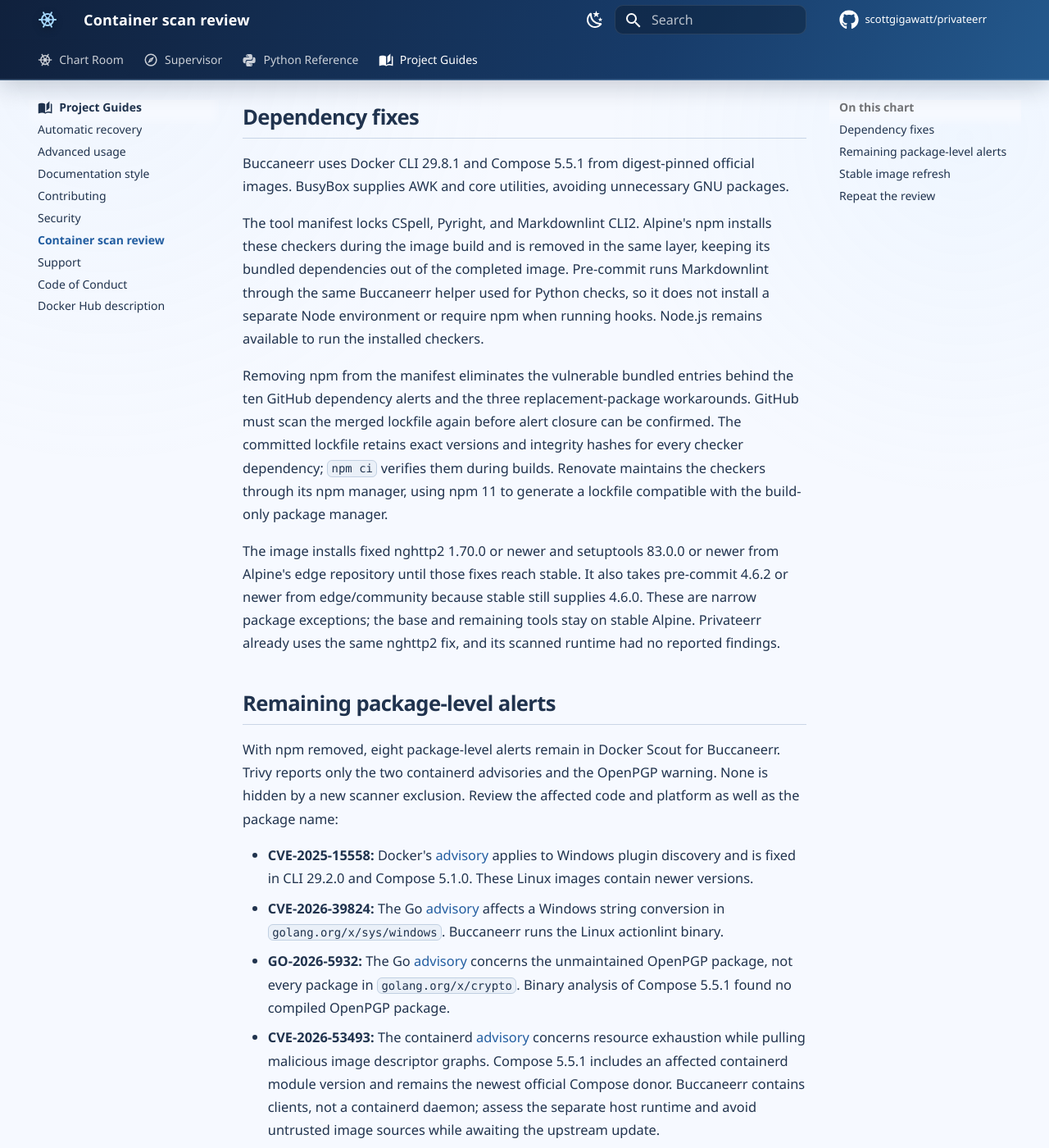
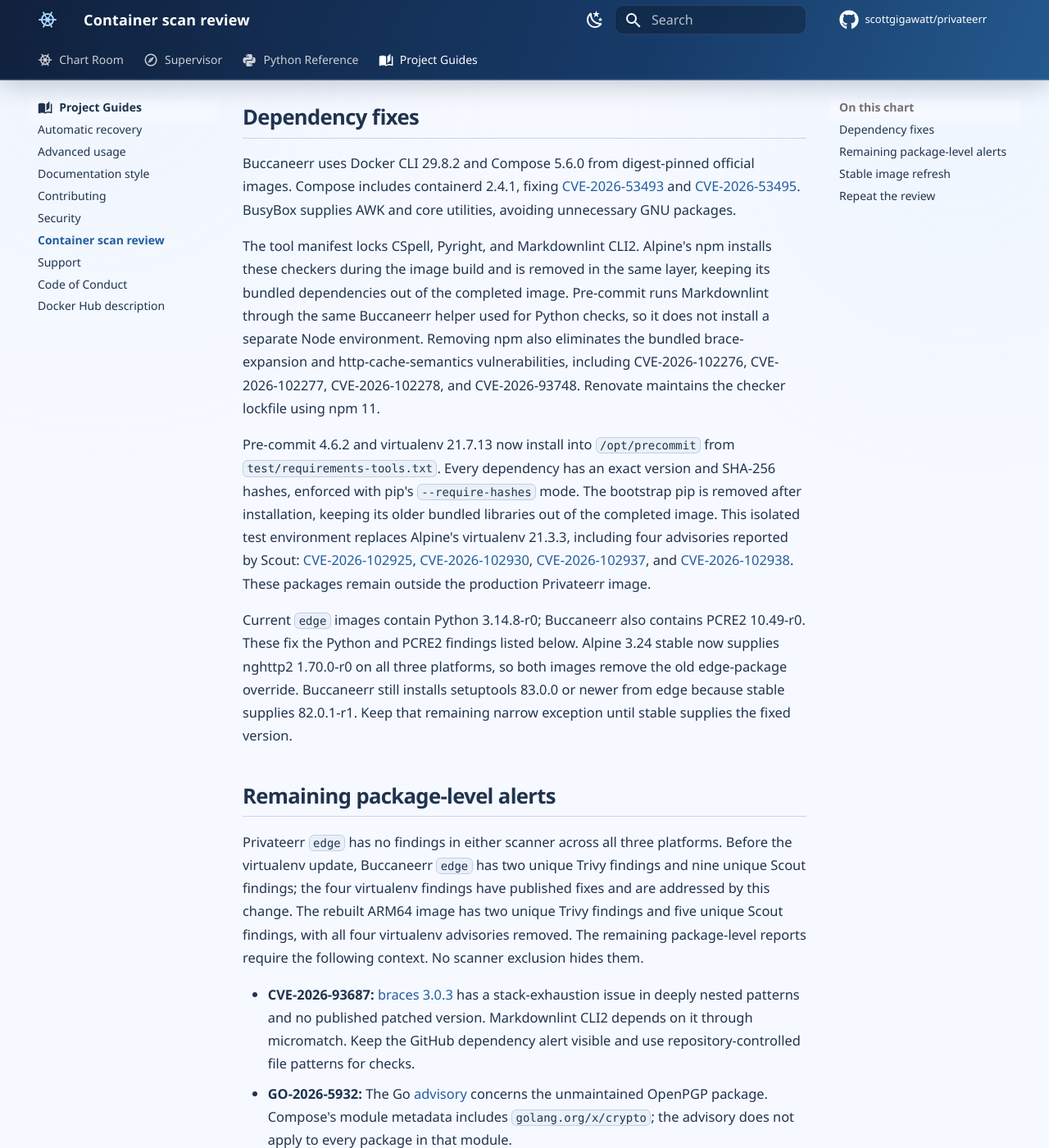
Before and after one commit to scottgigawatt/privateerr, an MkDocs documentation site: the page built from docs/container-scan-review.md, in a window 1280 px wide and 1400 px high, scrolled down 416 px. Shown: the whole window at 82% size. Built offline with MkDocs 1.6.1 and Material for MkDocs 9.7.7, drawn with Linux system fonts in a browser that asks for light colours; comment, search, counter and statistics services are not loaded; some of the changed text lies outside the part shown.

Commit message:
🛡️ Patch Buccaneerr virtualenv and retire fixed nghttp2 workaround (#103)
* 🧹 Virtualenv walks the patched plank

* ⚓ Nghttp2 comes home from the edge

````diff
--- a/docs/container-scan-review.md
+++ b/docs/container-scan-review.md
@@ -1,42 +1,51 @@
 # Container scan review
 
-Reviewed on September 30, 2026 with Trivy 0.74.0 (database updated at 07:10 UTC), plus Docker Scout 1.24.0. The review covers immutable `edge` and `latest` digests for all three supported platforms, plus the rebuilt Buccaneerr image with build-only npm. Scanner databases change, so these findings apply to the scanned artifacts rather than every future image with the same tag.
+Reviewed on October 4, 2026 with Trivy 0.74.0 for published artifacts, Trivy 0.75.0 for the rebuilt ARM64 image, and Docker Scout 1.24.0 (Trivy database updated at 14:28 UTC). The review covers immutable `edge` and `latest` digests on `linux/amd64`, `linux/arm64`, and `linux/arm/v7`. Scanner databases change, so these findings apply to the scanned artifacts rather than every future image with the same tag.
 
 ## Dependency fixes
 
-Buccaneerr uses Docker CLI 29.8.1 and Compose 5.5.1 from digest-pinned official images. BusyBox supplies AWK and core utilities, avoiding unnecessary GNU packages.
+Buccaneerr uses Docker CLI 29.8.2 and Compose 5.6.0 from digest-pinned official images. Compose includes containerd 2.4.1, fixing [CVE-2026-53493](https://github.com/containerd/containerd/security/advisories/GHSA-pg57-6jwg-q645) and [CVE-2026-53495](https://github.com/containerd/containerd/security/advisories/GHSA-7jxh-36q5-gcqv). BusyBox supplies AWK and core utilities, avoiding unnecessary GNU packages.
 
-The tool manifest locks CSpell, Pyright, and Markdownlint CLI2. Alpine's npm installs these checkers during the image build and is removed in the same layer, keeping its bundled dependencies out of the completed image. Pre-commit runs Markdownlint through the same Buccaneerr helper used for Python checks, so it does not install a separate Node environment or require npm when running hooks. Node.js remains available to run the installed checkers.
+The tool manifest locks CSpell, Pyright, and Markdownlint CLI2. Alpine's npm installs these checkers during the image build and is removed in the same layer, keeping its bundled dependencies out of the completed image. Pre-commit runs Markdownlint through the same Buccaneerr helper used for Python checks, so it does not install a separate Node environment. Removing npm also eliminates the bundled brace-expansion and http-cache-semantics vulnerabilities, including CVE-2026-102276, CVE-2026-102277, CVE-2026-102278, and CVE-2026-93748. Renovate maintains the checker lockfile using npm 11.
 
-Removing npm from the manifest eliminates the vulnerable bundled entries behind the ten GitHub dependency alerts and the three replacement-package workarounds. GitHub must scan the merged lockfile again before alert closure can be confirmed. The committed lockfile retains exact versions and integrity hashes for every checker dependency; `npm ci` verifies them during builds. Renovate maintains the checkers through its npm manager, using npm 11 to generate a lockfile compatible with the build-only package manager.
+Pre-commit 4.6.2 and virtualenv 21.7.13 now install into `/opt/precommit` from `test/requirements-tools.txt`. Every dependency has an exact version and SHA-256 hashes, enforced with pip's `--require-hashes` mode. The bootstrap pip is removed after installation, keeping its older bundled libraries out of the completed image. This isolated test environment replaces Alpine's virtualenv 21.3.3, including four advisories reported by Scout: [CVE-2026-102925](https://github.com/advisories/GHSA-p58f-9548-mpm2), [CVE-2026-102930](https://github.com/advisories/GHSA-94p9-xgh2-xp45), [CVE-2026-102937](https://github.com/advisories/GHSA-x78j-v8h9-3j2q), and [CVE-2026-102938](https://github.com/advisories/GHSA-9h9j-4vrj-gf7g). These packages remain outside the production Privateerr image.
 
-The image installs fixed nghttp2 1.70.0 or newer and setuptools 83.0.0 or newer from Alpine's edge repository until those fixes reach stable. It also takes pre-commit 4.6.2 or newer from edge/community because stable still supplies 4.6.0. These are narrow package exceptions; the base and remaining tools stay on stable Alpine. Privateerr already uses the same nghttp2 fix, and its scanned runtime had no reported findings.
+Current `edge` images contain Python 3.14.8-r0; Buccaneerr also contains PCRE2 10.49-r0. These fix the Python and PCRE2 findings listed below. Alpine 3.24 stable now supplies nghttp2 1.70.0-r0 on all three platforms, so both images remove the old edge-package override. Buccaneerr still installs setuptools 83.0.0 or newer from edge because stable supplies 82.0.1-r1. Keep that remaining narrow exception until stable supplies the fixed version.
 
 ## Remaining package-level alerts
 
-With npm removed, eight package-level alerts remain in Docker Scout for Buccaneerr. Trivy reports only the two containerd advisories and the OpenPGP warning. None is hidden by a new scanner exclusion. Review the affected code and platform as well as the package name:
+Privateerr `edge` has no findings in either scanner across all three platforms. Before the virtualenv update, Buccaneerr `edge` has two unique Trivy findings and nine unique Scout findings; the four virtualenv findings have published fixes and are addressed by this change. The rebuilt ARM64 image has two unique Trivy findings and five unique Scout findings, with all four virtualenv advisories removed. The remaining package-level reports require the following context. No scanner exclusion hides them.
 
-- **CVE-2025-15558:** Docker's [advisory](https://github.com/docker/cli/security/advisories/GHSA-p436-gjf2-799p) applies to Windows plugin discovery and is fixed in CLI 29.2.0 and Compose 5.1.0. These Linux images contain newer versions.
-- **CVE-2026-39824:** The Go [advisory](https://pkg.go.dev/vuln/GO-2026-5024) affects a Windows string conversion in `golang.org/x/sys/windows`. Buccaneerr runs the Linux actionlint binary.
-- **GO-2026-5932:** The Go [advisory](https://pkg.go.dev/vuln/GO-2026-5932) concerns the unmaintained OpenPGP package, not every package in `golang.org/x/crypto`. Binary analysis of Compose 5.5.1 found no compiled OpenPGP package.
-- **CVE-2026-53493:** The containerd [advisory](https://github.com/containerd/containerd/security/advisories/GHSA-pg57-6jwg-q645) concerns resource exhaustion while pulling malicious image descriptor graphs. Compose 5.5.1 includes an affected containerd module version and remains the newest official Compose donor. Buccaneerr contains clients, not a containerd daemon; assess the separate host runtime and avoid untrusted image sources while awaiting the upstream update.
-- **CVE-2026-53495:** The containerd [advisory](https://github.com/containerd/containerd/security/advisories/GHSA-7jxh-36q5-gcqv) affects the daemon's CRI execution implementation. Compose includes containerd client libraries, but no CRI implementation or containerd daemon. This does not assess the separate Docker host's daemon.
-- **CVE-2026-89157, CVE-2026-89160, and CVE-2026-89162:** PCRE2 [10.48 release notes](https://github.com/PCRE2Project/pcre2/releases/tag/pcre2-10.48) include the pattern-conversion, invalid UTF matching, and serialization fixes. The image already contains Alpine's PCRE2 10.48 package; Scout currently reports it as unfixed.
+- **CVE-2026-93687:** [braces 3.0.3](https://github.com/advisories/GHSA-vfj7-8cjw-p6xm) has a stack-exhaustion issue in deeply nested patterns and no published patched version. Markdownlint CLI2 depends on it through micromatch. Keep the GitHub dependency alert visible and use repository-controlled file patterns for checks.
+- **GO-2026-5932:** The Go [advisory](https://pkg.go.dev/vuln/GO-2026-5932) concerns the unmaintained OpenPGP package. Compose's module metadata includes `golang.org/x/crypto`; the advisory does not apply to every package in that module.
+- **CVE-2025-15558:** Docker's [advisory](https://github.com/docker/cli/security/advisories/GHSA-p436-gjf2-799p) applies to Windows plugin discovery. These Linux images use CLI 29.8.2 and Compose 5.6.0, newer than the patched releases. Scout still reports the Docker CLI module.
+- **CVE-2026-39824:** The Go [advisory](https://pkg.go.dev/vuln/GO-2026-5024) affects a Windows string conversion in `golang.org/x/sys/windows`. Buccaneerr runs the Linux actionlint binary, whose module metadata still includes the older version.
+- **CVE-2026-84445:** The gRPC [advisory](https://github.com/grpc/grpc-go/security/advisories/GHSA-2v4p-qf9q-27wj) affects servers configured with `xds.NewGRPCServer()`. Scout reports gRPC 1.84.0 in the Docker client, but the current upstream advisory lists 1.84.0 as patched. Buccaneerr also starts no xDS server; review the separate Docker host independently.
 
-Maraudarr uses the same Compose 5.5.1 donor and Scout reports the four Compose-related alerts above. Updating to an older or custom-built Compose solely to remove scanner metadata would not improve the affected runtime behavior.
+A successful workflow scan rejects fixed high or critical findings; it does not mean either scanner reports zero findings. CI uses `ignore-unfixed: true` and scans its local build. Use the full artifact scans above when evaluating other severities, unfixed dependencies, platforms, and published stable images.
 
 ## Stable image refresh
 
-The published v2.1.2 Privateerr runtime images have no findings in either scanner across all three platforms. The v2.1.2 Privateerr, Buccaneerr, and Maraudarr artifacts contain fixed libexpat 2.8.5-r0; CVE-2026-93990 from their previous stable images is absent. New brace-expansion advisories now affect the v2.1.2 Buccaneerr artifact: Trivy reports two high and one medium finding for its bundled 5.0.9. The rebuilt image without npm removes those findings and retains only the documented Compose findings in Trivy. A rebuilt stable release is needed to deliver this fix to `latest`; merging the source update alone only refreshes `edge`.
+The scanned `latest` images still select v2.1.2. Privateerr has seven unique Python advisories in both scanners: CVE-2026-19553, CVE-2026-82049, CVE-2026-15806, CVE-2026-17084, CVE-2026-19672, CVE-2026-15310, and CVE-2026-19445. Python 3.14.8-r0 fixes all seven; the `edge` artifacts already contain it.
 
-Alpine 3.24 stable still provides nghttp2 1.69.0-r0 and setuptools 82.0.1-r1 on all three platforms. Keep the narrow edge-package exceptions until stable supplies the fixed versions. The PCRE2, Windows-only, and OpenPGP explanations remain relevant because Scout still reports those alerts; a clean Trivy result does not mean Scout agrees.
+Buccaneerr v2.1.2 has 15 unique Trivy findings and 21 unique Scout findings. In addition to the Python advisories, it contains fixed PCRE2 CVE-2026-103111, the old npm dependency findings, the old containerd module findings, and the four virtualenv advisories. Fixed findings require rebuilding stable images from the corrected source. Merging source changes refreshes `edge`; a stable release is required to deliver those fixes through `latest`.
+
+The reviewed image index digests are:
+
+| Image | Tag | Index digest |
+| --- | --- | --- |
+| Privateerr | `edge` | `sha256:46c7c388908894225ccc63020c185e0bee77e67df8916efae1f2156bddb78f22` |
+| Privateerr | `latest` | `sha256:04db2616bb7198917c4b316db5b34ae62cac6032084047549d768b8de1421f7b` |
+| Buccaneerr | `edge` | `sha256:a98ac7f7919463334554cc486d37649b930b0a5eeefb3e69f26a2c69890c65f8` |
+| Buccaneerr | `latest` | `sha256:a2255599b6a9905275e5ffe714190fa1beea8293a0428267605199daa3061052` |
 
 ## Repeat the review
 
-Scan an immutable published digest and specify its platform so results can be compared reliably:
+Scan immutable published digests, including findings with no fix and every severity:
 
 ```sh
-docker scout cves registry://ghcr.io/scottgigawatt/buccaneerr@sha256:IMAGE_DIGEST --platform linux/amd64
+trivy image --image-src remote --scanners vuln ghcr.io/scottgigawatt/buccaneerr@sha256:IMAGE-DIGEST
+docker scout cves registry://ghcr.io/scottgigawatt/buccaneerr@sha256:IMAGE-DIGEST --platform linux/amd64
 ```
 
-Replace `IMAGE_DIGEST` with the published digest. Repeat for every supported platform and retain the scanner version, package versions, and scan date. A clean scan is evidence about that artifact and database snapshot, not a guarantee that no vulnerabilities exist.
+Replace `IMAGE-DIGEST` with the published manifest digest for the platform being reviewed. Repeat for every supported platform and retain the scanner version, database date, package versions, and scan date. A clean scan is evidence about that artifact and database snapshot.
````
Also changed, not shown: 4 other files.
